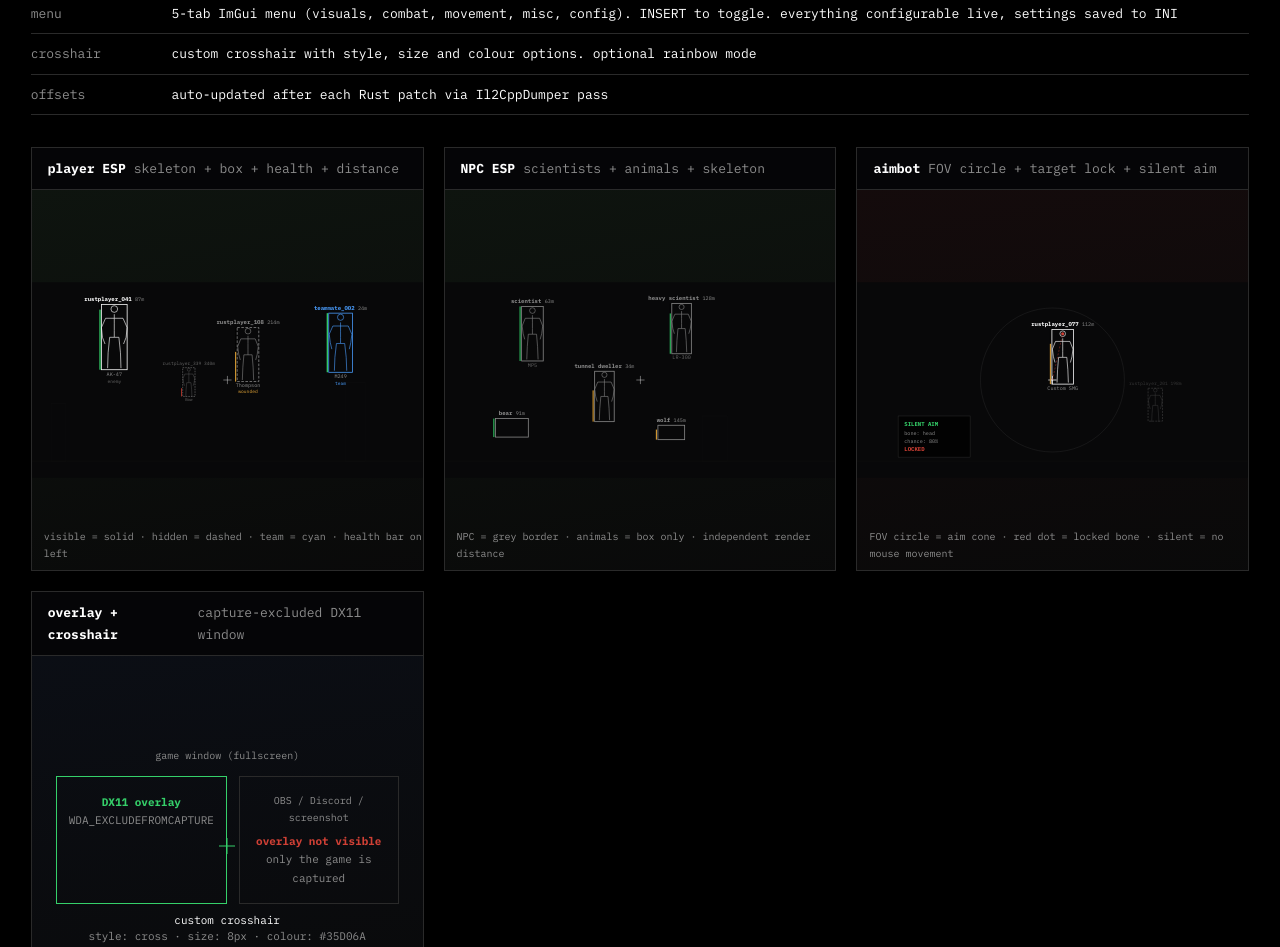
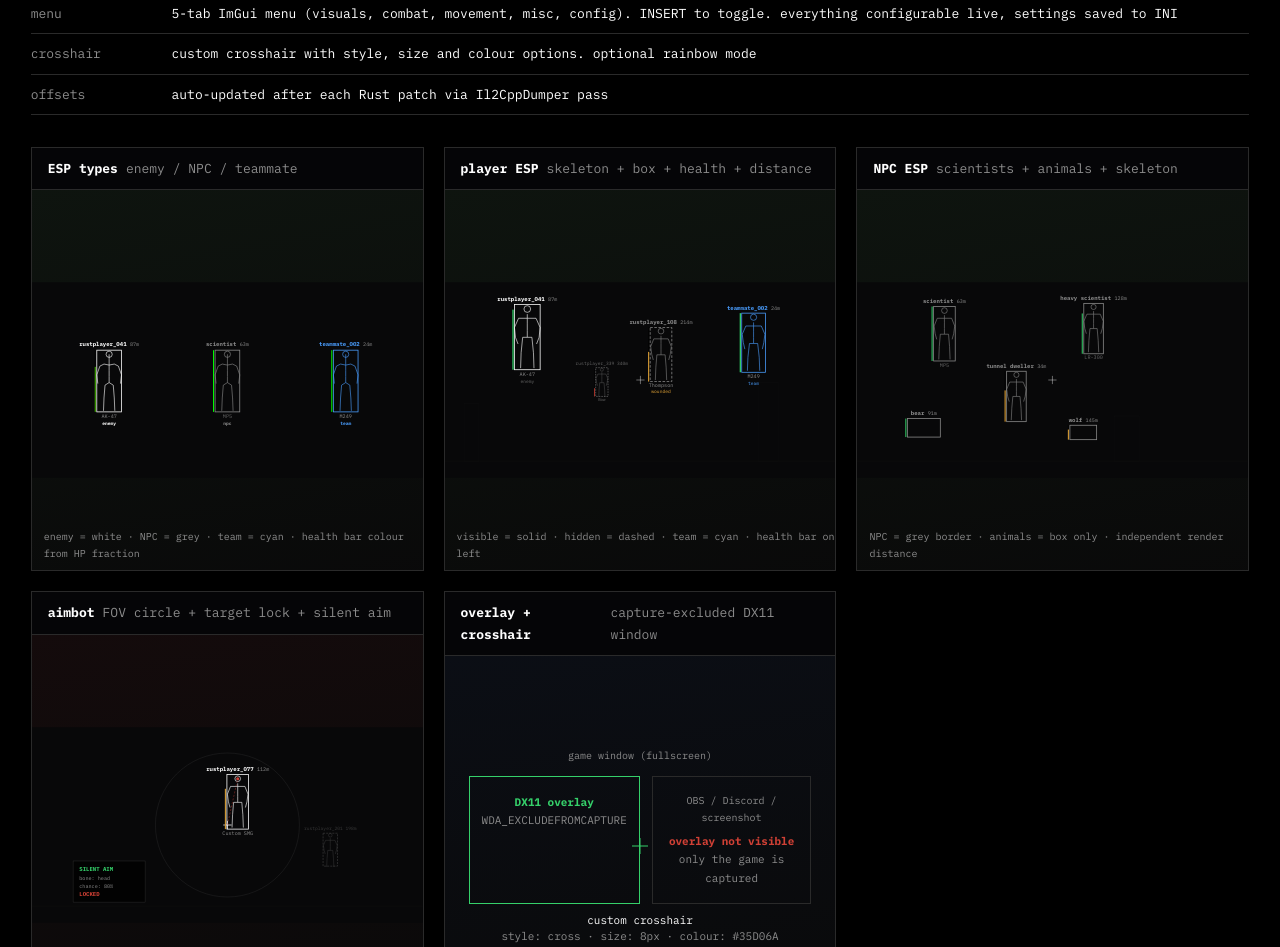
Before and after one commit to AnonymousOnyx22/storefront, a website: page basalt.html in a window 1280 px wide. Shown: the part 1728-2675 px from the top of the page. Drawn offline with Linux system fonts and the light colour scheme; no server answers.

Commit message:
feat: add ESP types showcase panel with 3-figure side-by-side comparison
Shows enemy (white), NPC (grey), and teammate (cyan) ESP renders with
full 20-bone skeleton, bounding box, health bar, name, distance, and
held item. Based on actual bone connections from esp.cpp.

Co-Authored-By: Claude Opus 4.6 <noreply@anthropic.com>

```diff
--- a/basalt.html
+++ b/basalt.html
@@ -136,6 +136,66 @@
     </ul>
 
     <div class="bv-grid bv-grid-full" data-rise>
+
+      <div class="bv-panel">
+        <div class="bv-title">ESP types <span class="d">enemy / NPC / teammate</span></div>
+        <div class="bv-viewport">
+          <svg viewBox="0 0 760 380" xmlns="http://www.w3.org/2000/svg" style="position:absolute;top:0;left:0;width:100%;height:100%"><style>text{font-family:'IBM Plex Mono',monospace}</style><rect width="760" height="380" fill="#080809"/>
+          <!-- Enemy: white, visible, 87m, 73% HP -->
+          <g transform="translate(150,195)">
+            <g fill="none" stroke="#fff" stroke-width="1.2">
+              <circle cx="0" cy="-55" r="6"/>
+              <polyline points="0,0 0,-12 0,-24 0,-34 0,-44 0,-55"/>
+              <polyline points="0,-34 -10,-36 -18,-32 -24,-15 -22,2"/>
+              <polyline points="0,-34 10,-36 18,-32 24,-15 22,2"/>
+              <polyline points="0,0 -8,5 -10,30 -11,55"/>
+              <polyline points="0,0 8,5 10,30 11,55"/>
+            </g>
+            <rect x="-24" y="-63" width="48" height="120" fill="none" stroke="#fff" stroke-width="1.5"/>
+            <rect x="-28" y="-63" width="2" height="120" fill="rgba(0,0,0,.7)"/>
+            <rect x="-28" y="-30.6" width="2" height="87.6" fill="#45BA00"/>
+            <text x="0" y="-72" text-anchor="middle" fill="#fff" font-size="11" font-weight="700">rustplayer_041 <tspan fill="#8C8C8C" font-size="10" font-weight="400">87m</tspan></text>
+            <text x="0" y="68" text-anchor="middle" fill="#8C8C8C" font-size="10">AK-47</text>
+            <text x="0" y="82" text-anchor="middle" fill="#fff" font-size="9" font-weight="700">enemy</text>
+          </g>
+          <!-- NPC: grey, 63m, full HP -->
+          <g transform="translate(380,195)">
+            <g fill="none" stroke="#8C8C8C" stroke-width="1.2">
+              <circle cx="0" cy="-55" r="6"/>
+              <polyline points="0,0 0,-12 0,-24 0,-34 0,-44 0,-55"/>
+              <polyline points="0,-34 -10,-36 -18,-32 -24,-15 -22,2"/>
+              <polyline points="0,-34 10,-36 18,-32 24,-15 22,2"/>
+              <polyline points="0,0 -8,5 -10,30 -11,55"/>
+              <polyline points="0,0 8,5 10,30 11,55"/>
+            </g>
+            <rect x="-24" y="-63" width="48" height="120" fill="none" stroke="#8C8C8C" stroke-width="1.5"/>
+            <rect x="-28" y="-63" width="2" height="120" fill="rgba(0,0,0,.7)"/>
+            <rect x="-28" y="-63" width="2" height="120" fill="#00FF00"/>
+            <text x="0" y="-72" text-anchor="middle" fill="#8C8C8C" font-size="11" font-weight="700">scientist <tspan font-size="10" font-weight="400">63m</tspan></text>
+            <text x="0" y="68" text-anchor="middle" fill="#666" font-size="10">MP5</text>
+            <text x="0" y="82" text-anchor="middle" fill="#8C8C8C" font-size="9" font-weight="700">npc</text>
+          </g>
+          <!-- Teammate: cyan, 24m, full HP -->
+          <g transform="translate(610,195)">
+            <g fill="none" stroke="#4A9EFF" stroke-width="1.2">
+              <circle cx="0" cy="-55" r="6"/>
+              <polyline points="0,0 0,-12 0,-24 0,-34 0,-44 0,-55"/>
+              <polyline points="0,-34 -10,-36 -18,-32 -24,-15 -22,2"/>
+              <polyline points="0,-34 10,-36 18,-32 24,-15 22,2"/>
+              <polyline points="0,0 -8,5 -10,30 -11,55"/>
+              <polyline points="0,0 8,5 10,30 11,55"/>
+            </g>
+            <rect x="-24" y="-63" width="48" height="120" fill="none" stroke="#4A9EFF" stroke-width="1.5"/>
+            <rect x="-28" y="-63" width="2" height="120" fill="rgba(0,0,0,.7)"/>
+            <rect x="-28" y="-63" width="2" height="120" fill="#00FF00"/>
+            <text x="0" y="-72" text-anchor="middle" fill="#4A9EFF" font-size="11" font-weight="700">teammate_002 <tspan fill="#8C8C8C" font-size="10" font-weight="400">24m</tspan></text>
+            <text x="0" y="68" text-anchor="middle" fill="#8C8C8C" font-size="10">M249</text>
+            <text x="0" y="82" text-anchor="middle" fill="#4A9EFF" font-size="9" font-weight="700">team</text>
+          </g>
+          </svg>
+          <span class="bv-label">enemy = white &middot; NPC = grey &middot; team = cyan &middot; health bar colour from HP fraction</span>
+        </div>
+      </div>
 
       <div class="bv-panel">
         <div class="bv-title">player ESP <span class="d">skeleton + box + health + distance</span></div>
```
